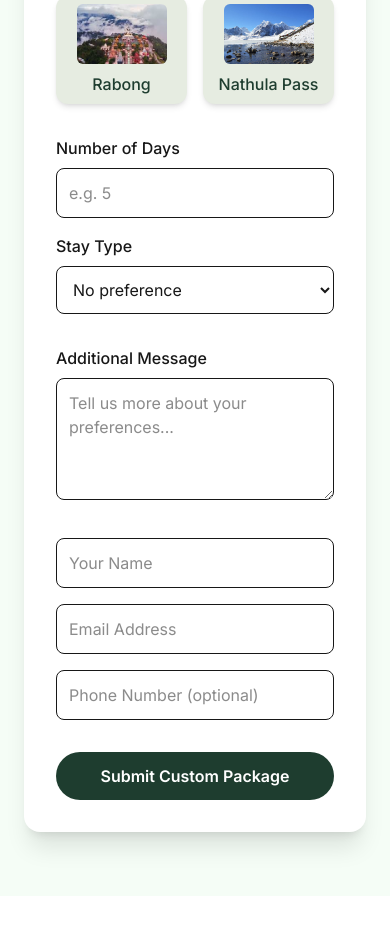
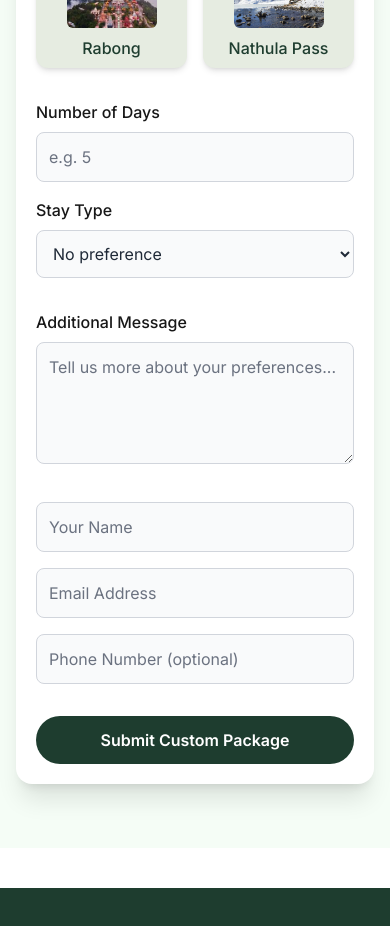
Before and after one commit to parikshitdahal/TravelBug, a Next.js app: page /custom-package in a window 390 px wide. Shown: the part 800-1726 px from the top of the page. Built offline with nearby package versions, Linux system fonts and the light colour scheme.

Commit message:
Fix mobile form visibility

```diff
--- a/src/app/contacts/page.tsx
+++ b/src/app/contacts/page.tsx
@@ -35,16 +35,16 @@ export default function ContactPage() {
   };
 
   return (
-    <div className="bg-[#E6ECE1] min-h-screen pt-24 px-6">
-      <div className="max-w-3xl mx-auto bg-white rounded-2xl shadow-lg p-8">
-        <h1 className="text-3xl font-bold text-[#1E3D2F] mb-6">Contact Us</h1>
+    <div className="bg-[#E6ECE1] min-h-screen pt-24 px-4 sm:px-6 pb-12">
+      <div className="max-w-3xl mx-auto bg-white rounded-2xl shadow-lg p-5 sm:p-8">
+        <h1 className="text-2xl sm:text-3xl font-bold text-[#1E3D2F] mb-6">Contact Us</h1>
         <form onSubmit={onSubmit} className="space-y-4">
-          <input className="w-full border rounded-lg p-3" name="name" placeholder="Your Name" value={form.name} onChange={onChange} required />
-          <input className="w-full border rounded-lg p-3" name="email" type="email" placeholder="Email" value={form.email} onChange={onChange} required />
-          <input className="w-full border rounded-lg p-3" name="phone" placeholder="Phone (optional)" value={form.phone} onChange={onChange} />
-          <input className="w-full border rounded-lg p-3" name="subject" placeholder="Subject" value={form.subject} onChange={onChange} />
-          <textarea className="w-full border rounded-lg p-3" name="message" rows={5} placeholder="Your message" value={form.message} onChange={onChange} required />
-          <button disabled={status==='loading'} className="bg-[#1E3D2F] text-white px-6 py-3 rounded-lg font-semibold">
+          <input className="w-full border border-gray-300 rounded-lg p-3 text-gray-800 placeholder-gray-500" name="name" placeholder="Your Name" value={form.name} onChange={onChange} required />
+          <input className="w-full border border-gray-300 rounded-lg p-3 text-gray-800 placeholder-gray-500" name="email" type="email" placeholder="Email" value={form.email} onChange={onChange} required />
+          <input className="w-full border border-gray-300 rounded-lg p-3 text-gray-800 placeholder-gray-500" name="phone" placeholder="Phone (optional)" value={form.phone} onChange={onChange} />
+          <input className="w-full border border-gray-300 rounded-lg p-3 text-gray-800 placeholder-gray-500" name="subject" placeholder="Subject" value={form.subject} onChange={onChange} />
+          <textarea className="w-full border border-gray-300 rounded-lg p-3 text-gray-800 placeholder-gray-500" name="message" rows={5} placeholder="Your message" value={form.message} onChange={onChange} required />
+          <button disabled={status==='loading'} className="w-full sm:w-auto bg-[#1E3D2F] text-white px-6 py-3 rounded-lg font-semibold">
             {status==='loading' ? 'Sending...' : 'Send Message'}
           </button>
           {status==='success' && <p className="text-green-600">Message sent!</p>}
--- a/src/app/custom-package/page.tsx
+++ b/src/app/custom-package/page.tsx
@@ -68,12 +68,12 @@ export default function CustomPackagePage() {
   };
 
   return (
-    <div className="bg-[#f5fdf6] min-h-screen pt-24 px-6 md:px-20 pb-16">
+    <div className="bg-[#f5fdf6] min-h-screen pt-24 px-4 sm:px-6 md:px-20 pb-16">
       <motion.div
         initial={{ opacity: 0, y: 30 }}
         animate={{ opacity: 1, y: 0 }}
         transition={{ duration: 0.4 }}
-        className="max-w-4xl mx-auto bg-white rounded-2xl shadow-xl p-8 md:p-12"
+        className="max-w-4xl mx-auto bg-white rounded-2xl shadow-xl p-5 sm:p-8 md:p-12"
       >
         <h1 className="text-3xl md:text-4xl font-bold text-[#1E3D2F] mb-8 text-center">
           Customize Your Sikkim Journey
@@ -114,7 +114,7 @@ export default function CustomPackagePage() {
                 name="days"
                 value={form.days}
                 onChange={onChange}
-                className="w-full border rounded-lg p-3"
+                className="w-full border border-gray-300 rounded-lg p-3 text-gray-800 placeholder-gray-500"
                 placeholder="e.g. 5"
                 required
               />
@@ -125,7 +125,7 @@ export default function CustomPackagePage() {
                 name="stayType"
                 value={form.stayType}
                 onChange={onChange}
-                className="w-full border rounded-lg p-3"
+                className="w-full border border-gray-300 rounded-lg p-3 text-gray-800"
               >
                 <option value="">No preference</option>
                 <option value="Budget">Budget</option>
@@ -143,7 +143,7 @@ export default function CustomPackagePage() {
               name="message"
               value={form.message}
               onChange={onChange}
-              className="w-full border rounded-lg p-3"
+              className="w-full border border-gray-300 rounded-lg p-3 text-gray-800 placeholder-gray-500"
               rows={4}
               placeholder="Tell us more about your preferences..."
             />
@@ -151,9 +151,9 @@ export default function CustomPackagePage() {
 
           {/* Contact */}
           <div className="grid grid-cols-1 sm:grid-cols-2 gap-4">
-            <input name="name" value={form.name} onChange={onChange} type="text" placeholder="Your Name" className="border rounded-lg p-3" required />
-            <input name="email" value={form.email} onChange={onChange} type="email" placeholder="Email Address" className="border rounded-lg p-3" required />
-            <input name="phone" value={form.phone} onChange={onChange} type="text" placeholder="Phone Number (optional)" className="border rounded-lg p-3 sm:col-span-2" />
+            <input name="name" value={form.name} onChange={onChange} type="text" placeholder="Your Name" className="border border-gray-300 rounded-lg p-3 text-gray-800 placeholder-gray-500" required />
+            <input name="email" value={form.email} onChange={onChange} type="email" placeholder="Email Address" className="border border-gray-300 rounded-lg p-3 text-gray-800 placeholder-gray-500" required />
+            <input name="phone" value={form.phone} onChange={onChange} type="text" placeholder="Phone Number (optional)" className="border border-gray-300 rounded-lg p-3 text-gray-800 placeholder-gray-500 sm:col-span-2" />
           </div>
 
           <button
--- a/src/app/globals.css
+++ b/src/app/globals.css
@@ -13,17 +13,22 @@
   --font-mono: var(--font-geist-mono);
 }
 
-@media (prefers-color-scheme: dark) {
-  :root {
-    --background: #0a0a0a;
-    --foreground: #ededed;
-  }
-}
-
 body {
   background: var(--background);
   color: var(--foreground);
   font-family: Arial, Helvetica, sans-serif;
+}
+
+input,
+textarea,
+select {
+  color: #1f2937;
+  background-color: #f9fafb;
+}
+
+input::placeholder,
+textarea::placeholder {
+  color: #6b7280;
 }
 
 /* ---------- Custom Utility Classes ---------- */
```
Also changed, not shown: src/app/components/BookingForm.tsx (line endings or trailing spaces).
